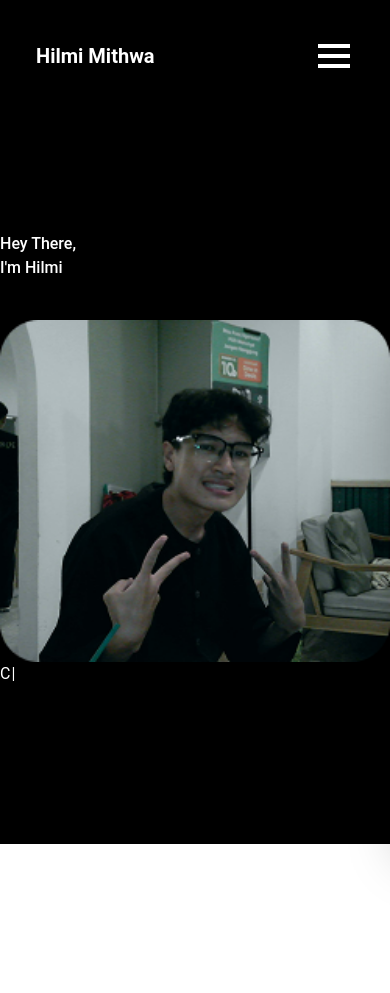
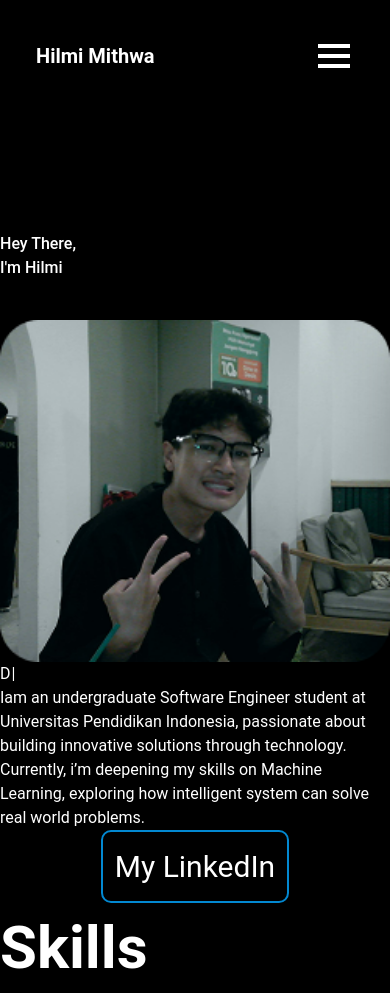
Before and after one commit to HilmiMithwa/new-portfolio, a React (Vite) app: page / in a window 390 px wide. Before the commit the page ends 844 px from the top, so only its background shows below. Built offline with nearby package versions, Linux system fonts and the light colour scheme.

Commit message:
adjusting mobile responsive design

```diff
--- a/src/App.jsx
+++ b/src/App.jsx
@@ -13,23 +13,35 @@
           <MenuButtonNavbar/>
         </nav>
 
-        <main id='mainBody' className='flex  max-[430px]:flex-col min-[428px]:items-center'>
+        <main id='mainBody' className='flex  max-[430px]:flex-col min-[428px]:items-center min-[428px]:text-center'>
           <h1 className="min-[428px]:text-[60px] font-medium min-[428px]:text-center">Hey There,</h1>
           <h1 className="min-[428px]:text-[60px] font-medium min-[428px]:text-center pb-10">I'm Hilmi</h1>
           <img src={fotoHilmi} className="min-[428px]:w-62.5"/>
 
-          <div className="min-[428px]:pt-8.75">
-            <h3 className="min-[428px]:text-[35px] min-[428px]:text-center">
+          <div className="min-[428px]:pt-8.75 flex flex-col">
+            <h3 className="min-[428px]:text-[35px]">
               <TypeWriter
                 options={{
-                  strings: ['UI/UX Designer', 'Currently Deepening on Machine Learning', 'Frontend Engineer'],
+                  strings: ['UI/UX Designer', 'Deepening on ML', 'Frontend Engineer'],
                   autoStart: true,
                   loop: true,
                   deleteSpeed: 50,
                 }}
                 />
             </h3>
+            <p className="min-[428px]:text-center min-[428px]:pt-8.75 min-[428px]:p-16">
+              Iam an undergraduate Software Engineer student at Universitas Pendidikan Indonesia, passionate about building innovative solutions through technology. Currently, i’m deepening my skills on Machine Learning, exploring how intelligent system can solve real world problems.
+            </p>
+            <a className="text-[30px]  border-[#0288D1] border-2 min-[428px]:w-65.75 items-center min-[428px]:items-center mx-auto rounded-[10px] p-3">My LinkedIn</a>
           </div>
+
+          <div className="min-[428px]:pt-8.75">
+            <h1 className="font-semibold text-[60px]">Skills</h1>
+            <div>
+
+            </div>
+          </div>
+
 
         </main>
 
```
